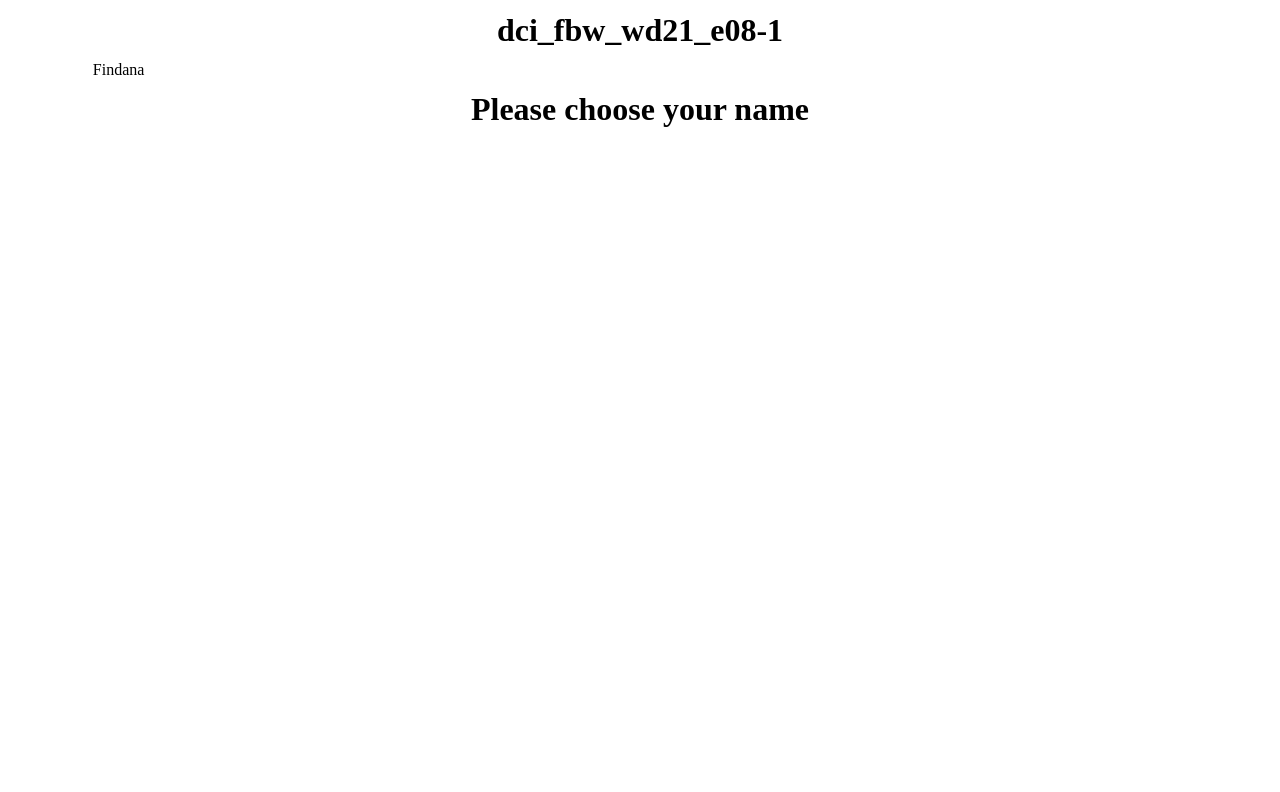
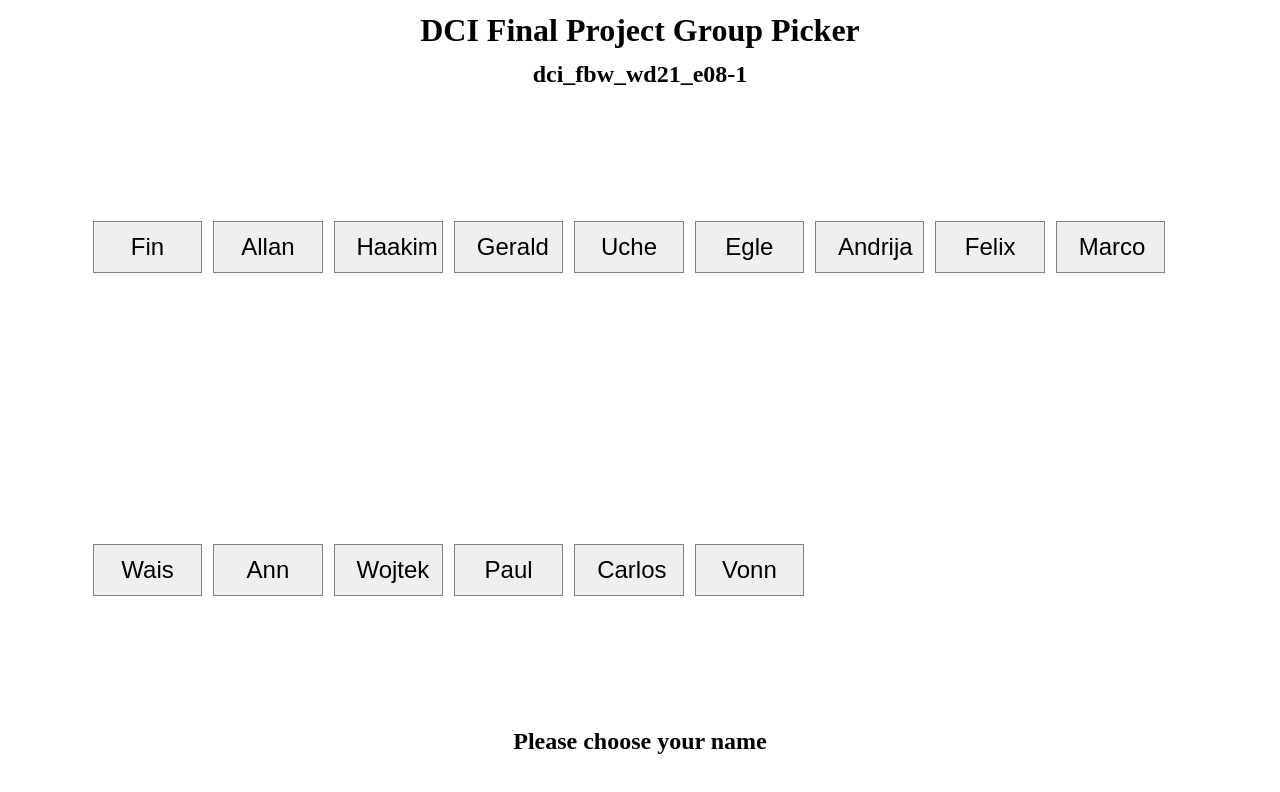
Before and after one commit to voytecu314/FinalGroups-Picker, a React (Create React App) app in the folder client/: page / in a window 1280 px wide. Shown: the top 792 px of the page. Built offline with nearby package versions, Linux system fonts and the light colour scheme.

Commit message:
before changing data structure

```diff
--- a/client/src/App.css
+++ b/client/src/App.css
@@ -9,18 +9,63 @@
     margin: auto;
 }
 
-.headers {
+#header {
     width: 90%;
     margin: 1% auto;
     text-align: center;
 }
 
+.headers {
+    width: 90%;
+    margin: auto;
+    text-align: center;
+}
+
 #cards {
     display: flex;
+    flex-wrap: wrap;
+    align-content: space-around;
+    gap: 1%;
     width: 90%;
+    height: 80vh;
     margin: auto;
 }
 
 .card {
     width: 10%;
+    font-size: 1.5rem;
+    text-align: center;
+    padding: 1% 2%;
+    border: 1px solid grey;
 }
+
+#modal {
+    display: grid;
+    place-items: center;
+    position: absolute;
+    top: 0;
+    left: 0;
+    width: 100vw;
+    height: 100vh;
+    background-color: grey;
+    border: 10px darkgray solid;
+
+}
+
+#close-modal {
+    position: absolute;
+    top:0;
+    right:0;
+    font-size: 2rem;
+    border: 5px black solid;
+}
+
+#modal-name {
+    font-size: 3rem;
+}
+
+#modal-input {
+    width: 400px;
+    height: 50px;
+    font-size: 2.3rem;
+}
--- a/client/src/App.jsx
+++ b/client/src/App.jsx
@@ -1,15 +1,24 @@
+import { useContext } from 'react';
 import Cards from './components/Cards.jsx';
+import Modal from './components/Modal.jsx';
+import MyContext from './context/MyContext.js';
 
 import './App.css';
 
 function App() {
+
+const {showModal, modalName} = useContext(MyContext)
+
   return (
     <div className="App">
-      <h1 className="headers">dci_fbw_wd21_e08-1</h1>
+      <h1 id="header">DCI Final Project Group Picker</h1>
+      <h2 className="headers">dci_fbw_wd21_e08-1</h2>
 
       <Cards />
 
-      <h1 className="headers">Please choose your name</h1>
+      <h2 className="headers">Please choose your name</h2>
+
+      {showModal && <Modal name={modalName}/>}
     </div>
   );
 }
--- a/client/src/components/Card.jsx
+++ b/client/src/components/Card.jsx
@@ -1,9 +1,19 @@
-import React from 'react'
+import {useContext} from 'react';
+import MyContext from '../context/MyContext';
+
 
 const Card = ({name}) => {
 
+    const {setShowModal, setModalName} = useContext(MyContext);
+
+    const showLoginModal = (e) => {
+        console.log(e.target.innerText,'\'s modal');
+        setShowModal(true);
+        setModalName(e.target.innerText);
+    }
+
   return (
-    <div className="card">{name}</div>
+    <button className="card" onClick={showLoginModal}>{name}</button>
   )
 }
 
--- a/client/src/components/Cards.jsx
+++ b/client/src/components/Cards.jsx
@@ -1,10 +1,16 @@
-import { useEffect, useState } from "react";
 import Card from "./Card.jsx";
 
 const Cards = () => {
+
+    //fetch members from servers database
+    const members=["Fin","Allan","Haakim","Gerald","Uche","Egle","Andrija","Felix","Marco","Wais","Ann","Wojtek","Paul","Carlos","Vonn"];
+
+
+
+
   return (
     <div id="cards">
-        <Card name={"Findana"}/>
+        {members.map((member,i)=><Card key={i} name={member}/>)}
     </div>
   )
 }
--- /dev/null
+++ b/client/src/components/Modal.jsx
@@ -0,0 +1,28 @@
+import {useContext} from 'react';
+import MyContext from '../context/MyContext';
+
+
+const Modal = ({name}) => {
+
+    const {setShowModal} = useContext(MyContext);
+
+    const closeModal = () => {
+        setShowModal(false);
+    }
+
+  return (
+    <div id="modal">
+
+        <form action="http://localhost:5000/password" method='post'>
+            <h1 id="modal-name">{name}</h1>
+            <input id="modal-input" type="password" placeholder='Type your pass here' name={'password'}/>
+            <br />
+            <input type="submit" value="Submit" />
+        </form>
+
+        <button id="close-modal" onClick={closeModal}>X</button>
+    </div>
+  )
+}
+
+export default Modal;
--- /dev/null
+++ b/client/src/context/MyContext.js
@@ -0,0 +1,5 @@
+import { createContext } from "react";
+
+const MyContext = createContext(null);
+
+export default MyContext;
--- /dev/null
+++ b/client/src/context/MyProvider.jsx
@@ -0,0 +1,19 @@
+import { useState } from "react";
+import MyContext from "./MyContext";
+
+const MyProvider = ({ children }) => {
+
+    const [showModal, setShowModal] = useState(false);
+    const [modalName, setModalName] = useState(null);
+
+
+    return (
+        <MyContext.Provider value={ {showModal, setShowModal, modalName, setModalName} }>
+
+        {children}
+
+        </MyContext.Provider>
+    )
+}
+
+export default MyProvider;
--- a/client/src/index.js
+++ b/client/src/index.js
@@ -1,10 +1,11 @@
 import React from 'react';
 import ReactDOM from 'react-dom/client';
 import App from './App';
+import MyProvider from './context/MyProvider';
 
 const root = ReactDOM.createRoot(document.getElementById('root'));
 root.render(
-  <React.StrictMode>
+  <MyProvider>
     <App />
-  </React.StrictMode>
+  </MyProvider>
 );
--- a/package.json
+++ b/package.json
@@ -3,7 +3,7 @@
   "version": "1.0.0",
   "description": "Helps choosing groups for Final Projects",
   "main": "index.js",
-  "type":"module",
+  "type": "module",
   "scripts": {
     "test": "echo \"Error: no test specified\" && exit 1"
   },
@@ -21,6 +21,7 @@
   "author": "Wojciech Urbanski",
   "license": "ISC",
   "dependencies": {
-    "express": "^4.18.1"
+    "express": "^4.18.1",
+    "morgan": "^1.10.0"
   }
 }
```
Also changed, not shown: 2 other files (tests, documents, lock files or other folders).
